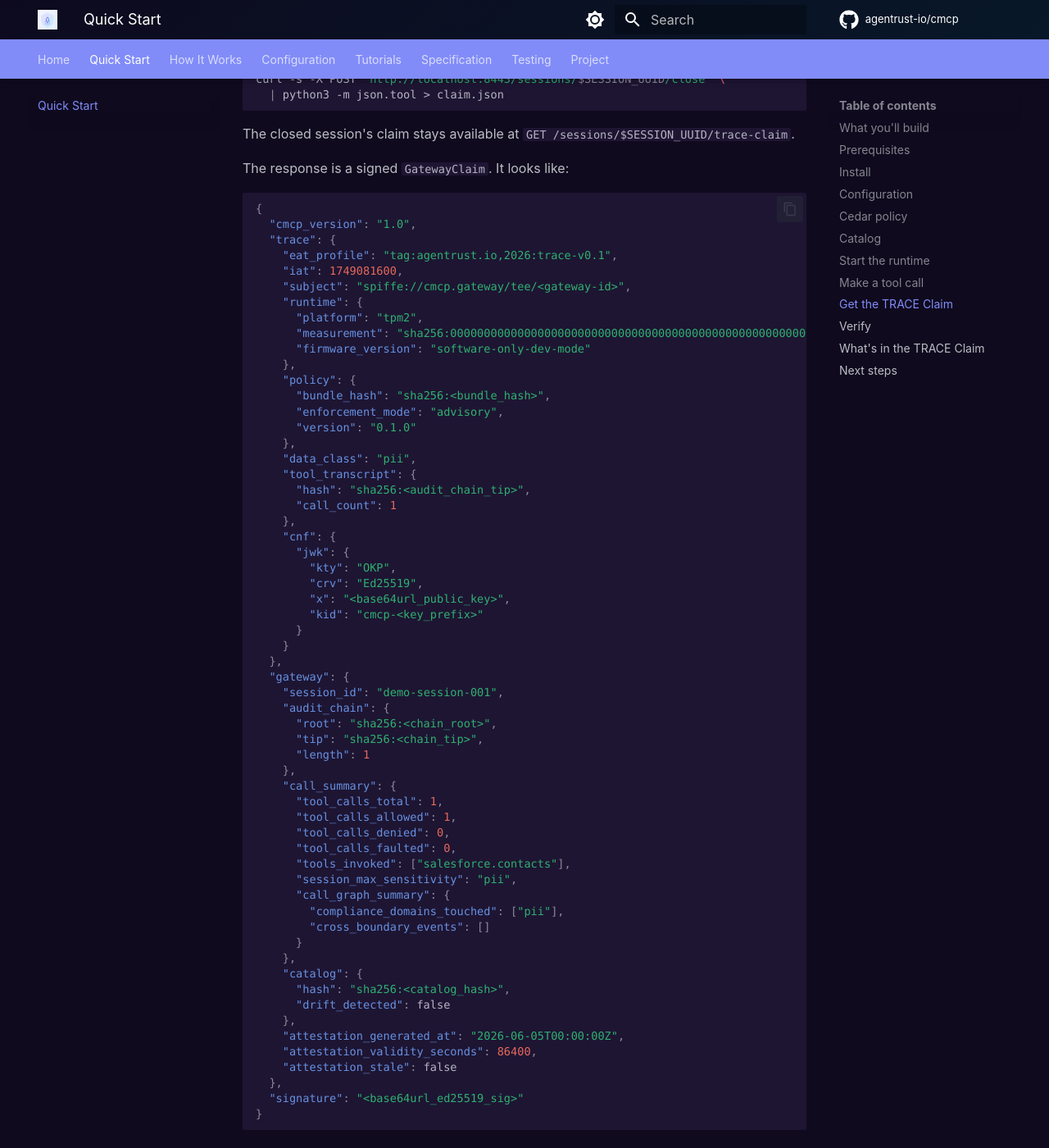
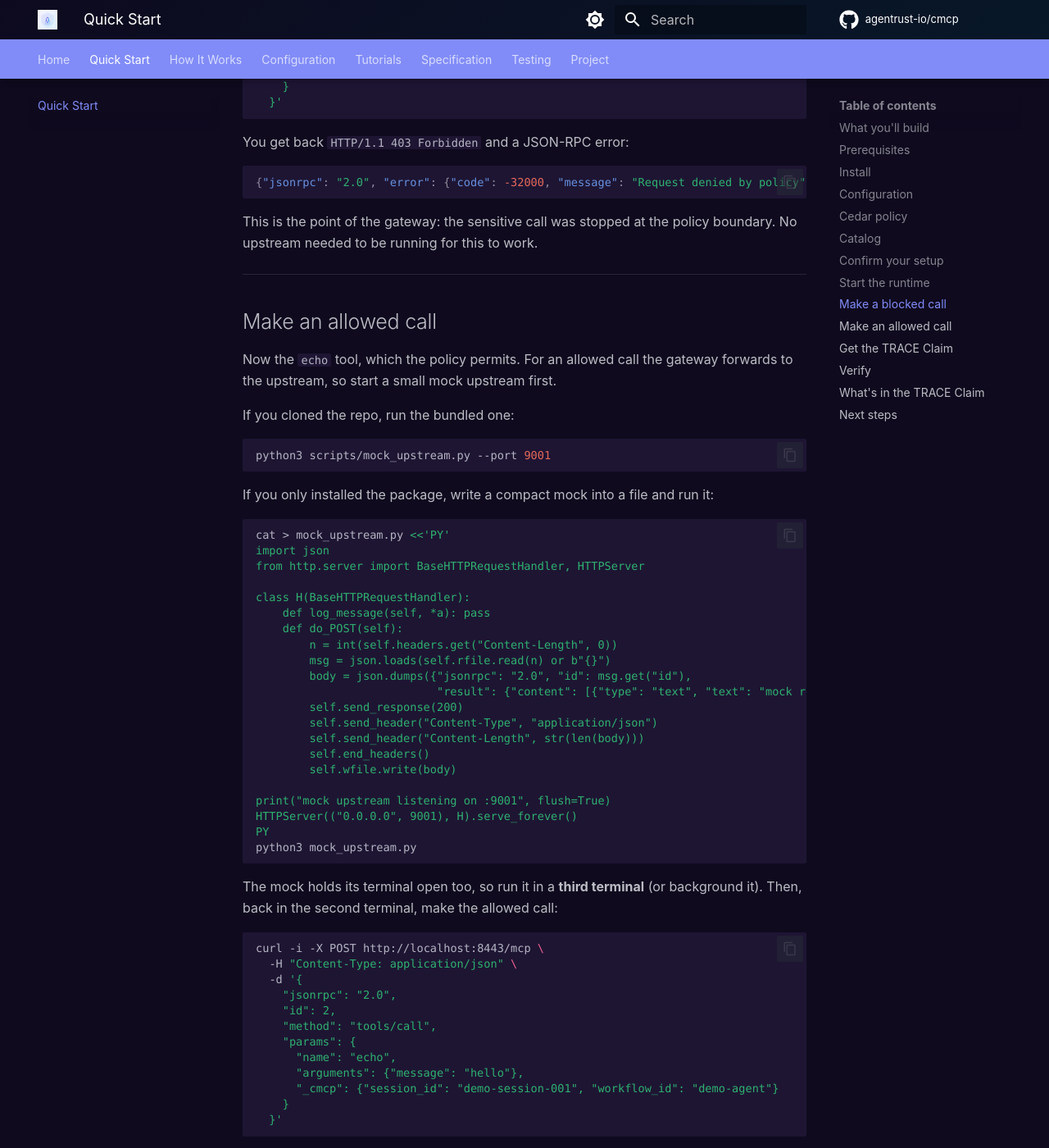
Before and after one commit to agentrust-io/cmcp, an MkDocs documentation site: the page built from docs/quickstart.md, in a window 1280 px wide and 1400 px high, scrolled down 5408 px. Shown: the whole window at 82% size. Built offline with MkDocs 1.6.1 and Material for MkDocs 9.7.7, drawn with Linux system fonts in a browser that asks for light colours; some web fonts are replaced; comment, search, counter and statistics services are not loaded; some of the changed text lies outside the part shown.

Commit message:
docs+examples: working block-first quickstart, mock upstream, enforcing example policies (#417)
* feat(examples): ship mock upstream + fix docker-compose demo path

Adds scripts/mock_upstream.py, a minimal JSON-RPC MCP upstream on :9001 so an
allowed tool call has something to forward to. Rewrites docker-compose to mount
the examples/minimal bundle and run the mock in the gateway's network namespace,
replacing the previous config that pointed at files and a port that did not exist.

Co-Authored-By: Claude Opus 4.8 (1M context) <noreply@anthropic.com>

* docs(quickstart): block-first walkthrough on the working policy dialect

The old walkthrough forwarded the first call to an upstream that was never
started (502) and used a Cedar policy that did not actually enforce. Rewrites it
to lead with a policy block (403 at the gateway, no upstream needed), then an
allowed call against the mock upstream. Uses resource-scoped policies that match
the runtime, drops the schema-invalid rotation_mode from the catalog, adds a
validate-config checkpoint, notes the expected dev-mode startup warnings, and
spells out the second/third-terminal setup.

Co-Authored-By: Claude Opus 4.8 (1M context) <noreply@anthropic.com>

* fix(examples): make minimal and bfsi-demo policies actually enforce

The example policies targeted the cMCP:: Cedar namespace the backend never emits,
so none of them matched (every call default-denied or, in advisory, forwarded).
The catalogs carried a schema-invalid rotation_mode field and placeholder TLS
fingerprints that failed validation, and lacked definition_hash, so the gateway
refused to start.

- rewrite policies to the resource/action dialect the runtime uses
- bfsi block-phi: check context.baa_covered (resource entities carry no attributes)
- strip rotation_mode, fix fingerprints to the required format, add definition_hash

Verified: minimal permits echo; bfsi allows normal calls, blocks communication.send
under MNPI and uncovered external calls under PHI.

Co-Authored-By: Claude Opus 4.8 (1M context) <noreply@anthropic.com>

---------

Co-authored-by: Claude Opus 4.8 (1M context) <noreply@anthropic.com>

````diff
--- a/docs/quickstart.md
+++ b/docs/quickstart.md
@@ -1,5 +1,5 @@
 ---
-description: cMCP quickstart. From zero to your first signed TRACE Claim in under 30 minutes using CMCP_DEV_MODE=1, no hardware TEE required. Install, write a Cedar policy and tool catalog, run the gateway, and verify the claim.
+description: cMCP quickstart. From zero to your first signed TRACE Claim in under 30 minutes using CMCP_DEV_MODE=1, no hardware TEE required. Install, write a Cedar policy and tool catalog, run the gateway, watch a policy block a call, then verify the signed claim.
 ---
 
 # Quickstart - cMCP Runtime
@@ -10,13 +10,18 @@ From zero to first TRACE Claim in under 30 minutes. Uses `CMCP_DEV_MODE=1` so no
 
 ## What you'll build
 
-You'll run a cMCP Runtime that intercepts tool calls from a demo agent, enforces a Cedar policy bundle, and produces a signed TRACE Claim at the end of the session. The demo scenario uses a mock `salesforce.contacts` tool. The TRACE Claim records which tools were called, what data classes they touched, and that the policy bundle hash matches what was measured at startup.
+You'll run a cMCP Runtime that intercepts tool calls from a demo agent and enforces a Cedar policy bundle. You'll see the runtime do two things:
+
+1. **Block** a call to a sensitive tool (`salesforce.contacts`). The gateway returns HTTP 403 and the call never reaches any upstream.
+2. **Allow** a call to a non-sensitive tool (`echo`) and forward it to a small mock upstream.
+
+At the end you close the session and get a signed TRACE Claim that records both calls, which policy decided each one, and the policy bundle hash measured at startup. You verify the claim without trusting the operator.
 
 ---
 
 ## Prerequisites
 
-- Ubuntu 24.04 (or any Linux distro with Python 3.11+)
+- Ubuntu 24.04 (or any Linux distro with Python 3.11+); macOS also works
 - Python 3.11 or newer
 - pip
 
@@ -55,13 +60,14 @@ Write `cmcp-config.yaml`:
 ```yaml
 attestation:
   provider: auto
-  enforcement_mode: advisory
+  enforcement_mode: enforcing
 policy_bundle_path: ./policies/
 catalog_path: ./catalog.json
+audit_db_path: ./audit.db
 ```
 
-- `provider: auto` detects hardware TEE if present; falls back to software-only when `CMCP_DEV_MODE=1`
-- `enforcement_mode: advisory` logs policy denies but does not hard-block calls (safe for first run; switch to `enforcing` in production)
+- `provider: auto` detects a hardware TEE if present; falls back to software-only when `CMCP_DEV_MODE=1`
+- `enforcement_mode: enforcing` means a policy deny returns HTTP 403 and the call is not forwarded. Use `advisory` instead if you want denies logged but not blocked while you tune a new policy.
 - `policy_bundle_path` is the directory containing `.cedar` policy files and `manifest.json`
 - `catalog_path` is the JSON file listing approved tools
 
@@ -83,33 +89,25 @@ Write `policies/manifest.json`:
 Write `policies/demo.cedar`:
 
 ```cedar
-// Rule 1: permit tool calls from the demo-agent workflow
+// Rule 1: permit calls from the demo-agent workflow.
 permit (
   principal,
-  action == cMCP::Action::"call_tool",
+  action,
   resource
 ) when {
   context.workflow_id == "demo-agent"
 };
 
-// Rule 2: deny salesforce.contacts when the session contains PII
+// Rule 2: block the sensitive tool by resource name. forbid overrides permit,
+// so this call is denied at the gateway and never reaches any upstream.
 forbid (
   principal,
-  action == cMCP::Action::"call_tool",
-  resource == cMCP::Resource::"salesforce.contacts"
-) when {
-  context.session_max_sensitivity == "pii"
-};
-
-// Rule 3: permit everything else
-permit (
-  principal,
-  action == cMCP::Action::"call_tool",
-  resource
+  action,
+  resource == Resource::"salesforce.contacts"
 );
 ```
 
-Rule 1 scopes the demo agent to its workflow. Rule 2 blocks `salesforce.contacts` once PII has entered the session, preventing a data class elevation path. Rule 3 is the default allow. Cedar evaluates `forbid` before `permit`, so rule 2 takes precedence when both match.
+The gateway builds the Cedar `resource` from the tool name, so `resource == Resource::"salesforce.contacts"` matches a call to that tool. Cedar evaluates `forbid` before `permit`, so rule 2 wins when both match. Rule 1 scopes everything else to the `demo-agent` workflow.
 
 Write `policies/schema.cedarschema` (one line):
 
@@ -121,7 +119,9 @@ Write `policies/schema.cedarschema` (one line):
 
 ## Catalog
 
-Write `catalog.json`. The `definition_hash` is the SHA-256 of the canonical JSON of `approved_definition` (sorted keys, no whitespace, ASCII-safe). For the entry below it is precomputed.
+Write `catalog.json`. It lists two tools: `salesforce.contacts` (sensitive, the policy blocks it) and `echo` (non-sensitive, the policy allows it). Both point at the mock upstream you start below.
+
+The `definition_hash` is the SHA-256 of the canonical JSON of `approved_definition` (sorted keys, no whitespace, ASCII-safe). The values below are precomputed to match.
 
 ```json
 [
@@ -131,8 +131,7 @@ Write `catalog.json`. The `definition_hash` is the SHA-256 of the canonical JSON
       "display_name": "Salesforce Contacts MCP Server (mock)",
       "url": "http://localhost:9001/mcp",
       "tls_fingerprint": "SHA256:AAAAAAAAAAAAAAAAAAAAAAAAAAAAAAAAAAAAAAAAAAA=",
-      "transport": "http-sse",
-      "rotation_mode": "key-pinned"
+      "transport": "http-sse"
     },
     "approved_definition": {
       "description": "Query Salesforce contacts by account name or contact ID.",
@@ -158,39 +157,56 @@ Write `catalog.json`. The `definition_hash` is the SHA-256 of the canonical JSON
     "sensitivity_level": "pii",
     "added_at": "2026-06-05T00:00:00Z",
     "approved_by": "developer@example.com"
+  },
+  {
+    "tool_name": "echo",
+    "server": {
+      "display_name": "Echo MCP Server (mock)",
+      "url": "http://localhost:9001/mcp",
+      "tls_fingerprint": "SHA256:BBBBBBBBBBBBBBBBBBBBBBBBBBBBBBBBBBBBBBBBBBB=",
+      "transport": "http-sse"
+    },
+    "approved_definition": {
+      "description": "Returns its input unchanged. For testing only.",
+      "input_schema": {"type": "object", "properties": {"message": {"type": "string"}}},
+      "output_schema": {"type": "object", "properties": {"message": {"type": "string"}}}
+    },
+    "definition_hash": "sha256:130436578985268754fd1925a01a7a12e2f94bcfd439f4f43050f816f866e8d6",
+    "compliance_domain": "public",
+    "requires_baa": false,
+    "sensitivity_level": "public",
+    "added_at": "2026-06-05T00:00:00Z",
+    "approved_by": "developer@example.com"
   }
 ]
 ```
 
-The `definition_hash` is computed from the exact bytes of `approved_definition` in canonical form:
+The `tls_fingerprint` values above are placeholders (they only need to match the `SHA256:<base64>` format for the demo). If you change any field in an `approved_definition`, recompute its `definition_hash`; the runtime rejects catalog entries where the hash does not match:
 
 ```bash
 python3 -c "
 import json, hashlib
 d = {
-  'description': 'Query Salesforce contacts by account name or contact ID.',
-  'input_schema': {
-    'type': 'object',
-    'required': ['query'],
-    'properties': {
-      'query': {'type': 'string', 'description': 'Account name or contact ID'},
-      'max_records': {'type': 'integer', 'default': 50}
-    }
-  },
-  'output_schema': {
-    'type': 'object',
-    'properties': {
-      'contacts': {'type': 'array'},
-      'total_count': {'type': 'integer'}
-    }
-  }
+  'description': 'Returns its input unchanged. For testing only.',
+  'input_schema': {'type': 'object', 'properties': {'message': {'type': 'string'}}},
+  'output_schema': {'type': 'object', 'properties': {'message': {'type': 'string'}}}
 }
 s = json.dumps(d, sort_keys=True, separators=(',', ':'), ensure_ascii=True)
 print('sha256:' + hashlib.sha256(s.encode()).hexdigest())
 "
 ```
 
-If you change any field in `approved_definition`, rerun the command and update `definition_hash`. The runtime rejects catalog entries where the hash does not match.
+---
+
+## Confirm your setup
+
+Before starting the gateway, check that the config, policy bundle, and catalog all parse:
+
+```bash
+cmcp validate-config --config cmcp-config.yaml
+```
+
+If this reports an error, fix it now. It is easier to read here than mixed into the startup logs.
 
 ---
 
@@ -200,23 +216,26 @@ If you change any field in `approved_definition`, rerun the command and update `
 CMCP_DEV_MODE=1 cmcp start --config cmcp-config.yaml
 ```
 
-In dev mode the runtime uses a software-only TEE provider (no hardware required). The startup log ends with the listen address:
+In dev mode the runtime uses a software-only TEE provider (no hardware required). You will see a few informational warnings before it starts listening. These are expected in dev mode and do not mean anything is broken:
 
 ```
+No hardware TEE detected. Running in development mode: attestation is not hardware-backed. ...
+SPIFFE SVID not available (SPIRE agent socket not found ...) - gateway will use self-signed TLS for mTLS
+CMCP_NRAS_API_KEY is not set -- skipping NRAS post-attestation appraisal. ...
 cMCP Runtime starting: TEE: software-only, listen: 0.0.0.0:8443
 INFO:     Uvicorn running on http://0.0.0.0:8443 (Press CTRL+C to quit)
 ```
 
-The gateway is now listening and blocks the terminal, so open a second terminal for the next steps. The policy-bundle and tool-catalog hashes are recorded inside the TRACE Claim you retrieve below (`trace.policy.bundle_hash` and `gateway.catalog.hash`), so there is no need to copy them from the log.
+The gateway now holds this terminal open. Leave it running and open a **second terminal** for the next steps. In that second terminal, `cd` back into `cmcp-quickstart` (and re-activate your Python environment if you use one) so the commands run from the right place.
 
 ---
 
-## Make a tool call
+## Make a blocked call
 
-In a second terminal:
+In the second terminal, call the sensitive tool. The policy forbids it, so the gateway denies it before contacting any upstream:
 
 ```bash
-curl -X POST http://localhost:8443/mcp \
+curl -i -X POST http://localhost:8443/mcp \
   -H "Content-Type: application/json" \
   -d '{
     "jsonrpc": "2.0",
@@ -225,21 +244,81 @@ curl -X POST http://localhost:8443/mcp \
     "params": {
       "name": "salesforce.contacts",
       "arguments": {"query": "Acme Corp", "max_records": 10},
-      "_cmcp": {
-        "session_id": "demo-session-001",
-        "workflow_id": "demo-agent"
-      }
+      "_cmcp": {"session_id": "demo-session-001", "workflow_id": "demo-agent"}
     }
   }'
 ```
 
-The runtime intercepts the call, evaluates the Cedar policy (rule 1 matches because `workflow_id == "demo-agent"`), records an audit entry, and forwards to the upstream mock server.
+You get back `HTTP/1.1 403 Forbidden` and a JSON-RPC error:
+
+```json
+{"jsonrpc": "2.0", "error": {"code": -32000, "message": "Request denied by policy", "data": {"error_code": "POLICY_DENY", "call_id": "..."}}, "id": 1}
+```
+
+This is the point of the gateway: the sensitive call was stopped at the policy boundary. No upstream needed to be running for this to work.
+
+---
+
+## Make an allowed call
+
+Now the `echo` tool, which the policy permits. For an allowed call the gateway forwards to the upstream, so start a small mock upstream first.
+
+If you cloned the repo, run the bundled one:
+
+```bash
+python3 scripts/mock_upstream.py --port 9001
+```
+
+If you only installed the package, write a compact mock into a file and run it:
+
+```bash
+cat > mock_upstream.py <<'PY'
+import json
+from http.server import BaseHTTPRequestHandler, HTTPServer
+
+class H(BaseHTTPRequestHandler):
+    def log_message(self, *a): pass
+    def do_POST(self):
+        n = int(self.headers.get("Content-Length", 0))
+        msg = json.loads(self.rfile.read(n) or b"{}")
+        body = json.dumps({"jsonrpc": "2.0", "id": msg.get("id"),
+                           "result": {"content": [{"type": "text", "text": "mock response"}]}}).encode()
+        self.send_response(200)
+        self.send_header("Content-Type", "application/json")
+        self.send_header("Content-Length", str(len(body)))
+        self.end_headers()
+        self.wfile.write(body)
+
+print("mock upstream listening on :9001", flush=True)
+HTTPServer(("0.0.0.0", 9001), H).serve_forever()
+PY
+python3 mock_upstream.py
+```
+
+The mock holds its terminal open too, so run it in a **third terminal** (or background it). Then, back in the second terminal, make the allowed call:
+
+```bash
+curl -i -X POST http://localhost:8443/mcp \
+  -H "Content-Type: application/json" \
+  -d '{
+    "jsonrpc": "2.0",
+    "id": 2,
+    "method": "tools/call",
+    "params": {
+      "name": "echo",
+      "arguments": {"message": "hello"},
+      "_cmcp": {"session_id": "demo-session-001", "workflow_id": "demo-agent"}
+    }
+  }'
+```
+
+You get `HTTP/1.1 200 OK` and the mock's response. The policy permitted the call (rule 1 matched on `workflow_id`), the gateway recorded an audit entry, and forwarded to the upstream.
 
 ---
 
 ## Get the TRACE Claim
 
-The TRACE Claim is finalized and signed when the session is **closed**. Closing takes the session's internal id (a UUID) — not the `_cmcp.session_id` label (`demo-session-001`) you sent with the call. Read that id from the audit export, then close the session:
+The TRACE Claim is finalized and signed when the session is **closed**. Closing takes the session's internal id (a UUID), not the `_cmcp.session_id` label (`demo-session-001`) you sent with the call. Read that id from the audit export, then close the session:
 
 ```bash
 # 1. Look up the session's internal id
@@ -253,67 +332,14 @@ curl -s -X POST "http://localhost:8443/sessions/$SESSION_UUID/close" \
 
 The closed session's claim stays available at `GET /sessions/$SESSION_UUID/trace-claim`.
 
-The response is a signed `GatewayClaim`. It looks like:
+The `gateway.call_summary` in `claim.json` records both calls:
 
 ```json
-{
-  "cmcp_version": "1.0",
-  "trace": {
-    "eat_profile": "tag:agentrust.io,2026:trace-v0.1",
-    "iat": 1749081600,
-    "subject": "spiffe://cmcp.gateway/tee/<gateway-id>",
-    "runtime": {
-      "platform": "tpm2",
-      "measurement": "sha256:0000000000000000000000000000000000000000000000000000000000000000",
-      "firmware_version": "software-only-dev-mode"
-    },
-    "policy": {
-      "bundle_hash": "sha256:<bundle_hash>",
-      "enforcement_mode": "advisory",
-      "version": "0.1.0"
-    },
-    "data_class": "pii",
-    "tool_transcript": {
-      "hash": "sha256:<audit_chain_tip>",
-      "call_count": 1
-    },
-    "cnf": {
-      "jwk": {
-        "kty": "OKP",
-        "crv": "Ed25519",
-        "x": "<base64url_public_key>",
-        "kid": "cmcp-<key_prefix>"
-      }
-    }
-  },
-  "gateway": {
-    "session_id": "demo-session-001",
-    "audit_chain": {
-      "root": "sha256:<chain_root>",
-      "tip": "sha256:<chain_tip>",
-      "length": 1
-    },
-    "call_summary": {
-      "tool_calls_total": 1,
-      "tool_calls_allowed": 1,
-      "tool_calls_denied": 0,
-      "tool_calls_faulted": 0,
-      "tools_invoked": ["salesforce.contacts"],
-      "session_max_sensitivity": "pii",
-      "call_graph_summary": {
-        "compliance_domains_touched": ["pii"],
-        "cross_boundary_events": []
-      }
-    },
-    "catalog": {
-      "hash": "sha256:<catalog_hash>",
-      "drift_detected": false
-    },
-    "attestation_generated_at": "2026-06-05T00:00:00Z",
-    "attestation_validity_seconds": 86400,
-    "attestation_stale": false
-  },
-  "signature": "<base64url_ed25519_sig>"
+"call_summary": {
+  "tool_calls_total": 2,
+  "tool_calls_allowed": 1,
+  "tool_calls_denied": 1,
+  "tools_invoked": ["echo", "salesforce.contacts"]
 }
 ```
 
@@ -321,7 +347,7 @@ The response is a signed `GatewayClaim`. It looks like:
 
 ## Verify
 
-Verify the claim with the bundled `cmcp verify` command — no code required. It checks the Ed25519 signature, schema, attestation freshness, and audit-chain consistency without trusting the runtime operator:
+Verify the claim with the bundled `cmcp verify` command - no code required. It checks the Ed25519 signature, schema, attestation freshness, and audit-chain consistency without trusting the runtime operator:
 
 ```bash
 cmcp verify claim.json
@@ -330,17 +356,17 @@ cmcp verify claim.json
 Expected output in dev mode:
 
 ```
-[cmcp verify] schema                PASS
-[cmcp verify] signature             PASS
-[cmcp verify] policy_bundle.hash    PASS  (not pinned - pass --policy-hash to pin)
-[cmcp verify] tool_catalog.hash     PASS  (not pinned - pass --catalog-hash to pin)
-[cmcp verify] attestation_freshness PASS
-[cmcp verify] audit_chain           PASS
-[cmcp verify] hardware_attestation  FAIL  software-only mode - not hardware-backed
+[cmcp verify] schema                   PASS
+[cmcp verify] signature                PASS
+[cmcp verify] policy_bundle.hash       PASS  (not pinned - pass --policy-hash to pin)
+[cmcp verify] tool_catalog.hash        PASS  (not pinned - pass --catalog-hash to pin)
+[cmcp verify] attestation_freshness    PASS
+[cmcp verify] audit_chain              PASS
+[cmcp verify] hardware_attestation     FAIL  software-only mode - not hardware-backed
 [cmcp verify] RESULT: FAIL (partially_verified)
 ```
 
-`partially_verified` is expected in dev mode: every cryptographic field verifies, but there is no hardware attestation to bind them to. To pin the policy and catalog hashes, read them from the claim (`trace.policy.bundle_hash`, `gateway.catalog.hash`) and pass them explicitly:
+`partially_verified` is expected in dev mode: every cryptographic field verifies, but there is no hardware attestation to bind them to. To pin the policy and catalog hashes, read them from the claim and pass them explicitly:
 
 ```bash
 cmcp verify claim.json \
@@ -362,7 +388,7 @@ The `cmcp_verify` Python library is also available for programmatic checks (`fro
 | `trace.runtime.measurement` | PCR/measurement recorded by hardware at enclave boot - all zeros in dev mode |
 | `trace.policy.bundle_hash` | SHA-256 of the Cedar policy bundle loaded at startup - changing any policy file changes this hash |
 | `trace.policy.enforcement_mode` | Whether policy denies are hard (`enforcing`) or logged-only (`advisory`) |
-| `trace.data_class` | Highest sensitivity level touched in the session (`pii` in this demo) |
+| `trace.data_class` | Highest sensitivity level touched in the session |
 | `trace.tool_transcript.hash` | SHA-256 of the audit chain tip - binds the call log to this Trust Record |
 | `trace.tool_transcript.call_count` | Number of tool calls in the session |
 | `trace.cnf.jwk` | Ed25519 public key used to sign this claim - bound to the TEE signing key |
@@ -377,5 +403,5 @@ The `cmcp_verify` Python library is also available for programmatic checks (`fro
 
 - **Full financial-services scenario**: see `examples/bfsi-demo/` for a multi-tool scenario with MNPI and PHI policies, cross-boundary events, and a KYC workflow.
 - **Spec reference**: see `docs/SPEC.md` for the full product specification and `docs/spec/` for individual component specs.
-- **Switch to enforcing mode**: set `enforcement_mode: enforcing` in `cmcp-config.yaml`. Policy denies will return HTTP 403 and the call will not be forwarded.
+- **Advisory mode**: set `enforcement_mode: advisory` in `cmcp-config.yaml`. Policy denies are logged and flagged in the claim (`would_have_denied`) but the call is still forwarded - useful while tuning a new policy.
 - **Hardware TEE**: remove `CMCP_DEV_MODE=1` on an Azure DCasv5 (SEV-SNP) or DCedsv5 (TDX) VM. The `trace.runtime.measurement` will reflect real hardware values and verification status becomes `verified`.
````
Also changed, not shown: docker-compose.yml (+17 -36 lines), 7 other files.
